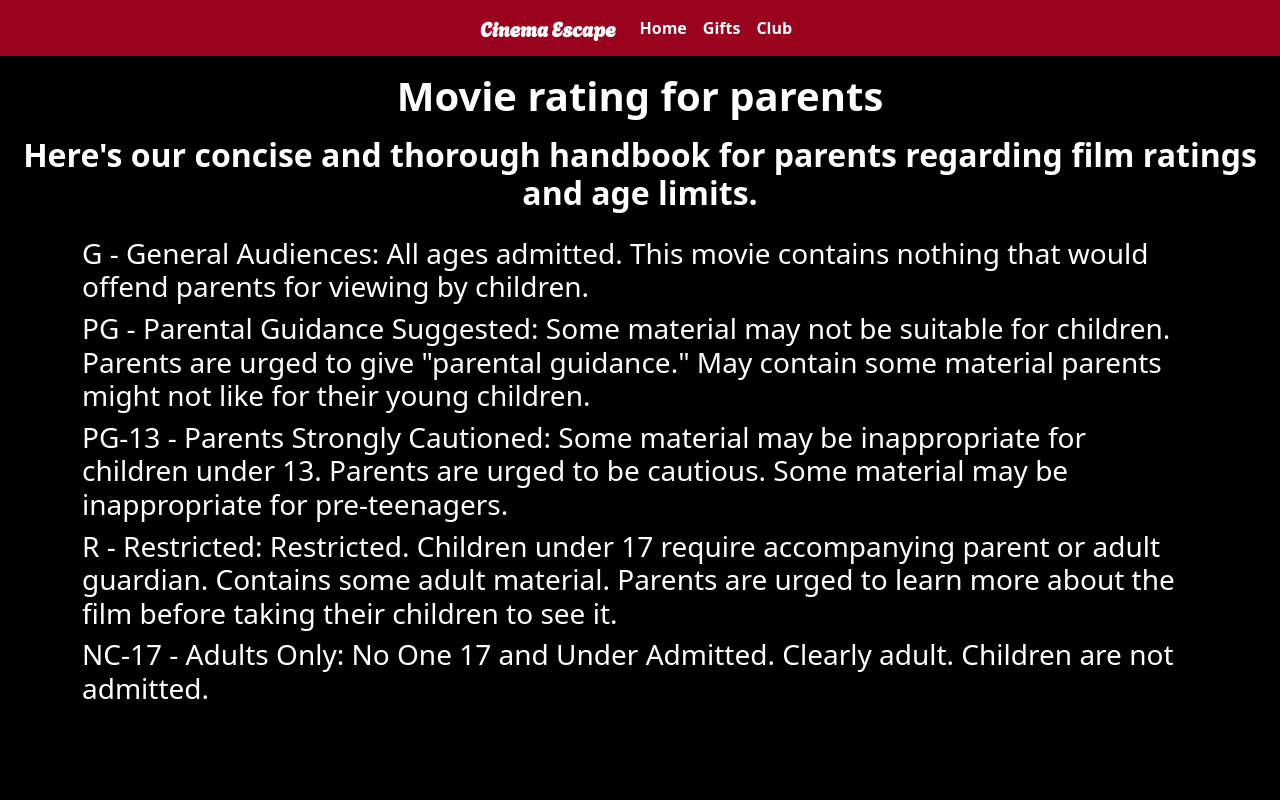
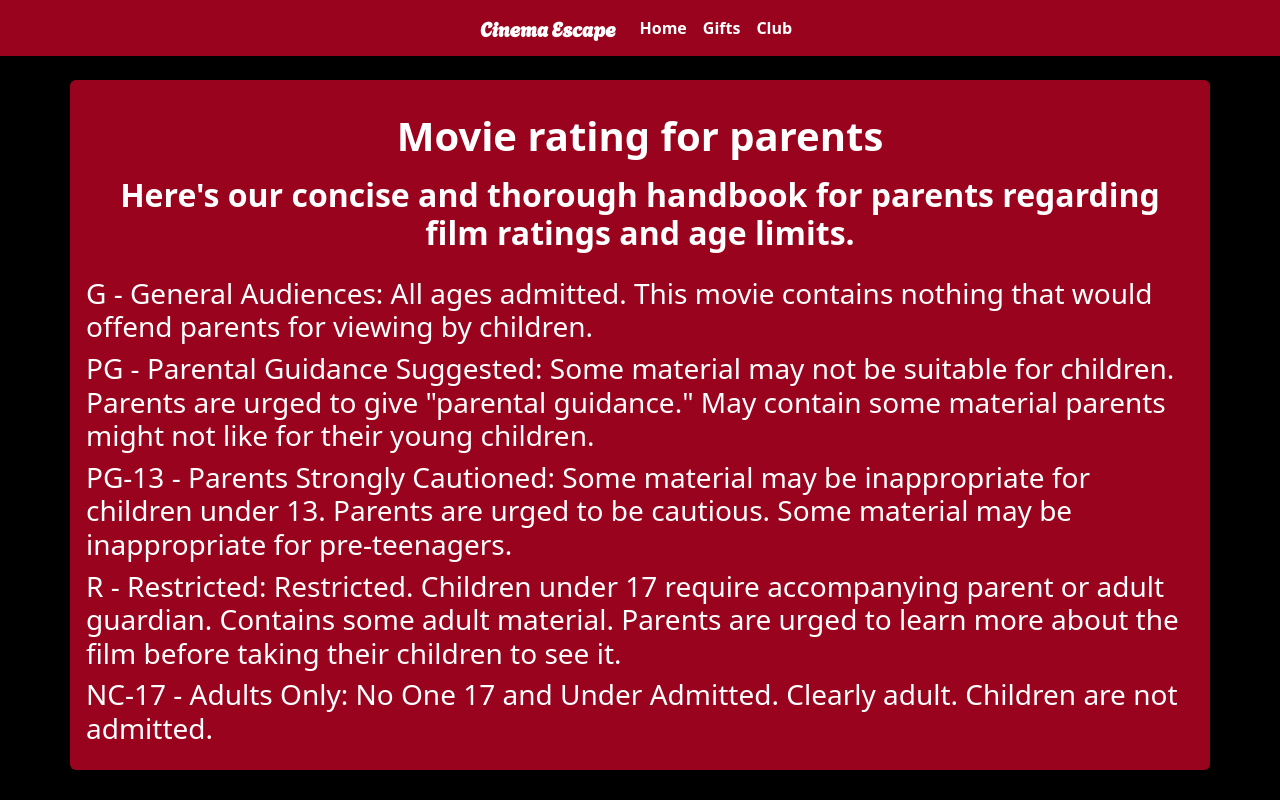
Before and after one commit to stellarorion/matura-web, a website: page parentalguide/index.html in a window 1280 px wide. Drawn offline with Linux system fonts and the light colour scheme.

Commit message:
visual tweaks to parentalguide

```diff
--- a/parentalguide/index.html
+++ b/parentalguide/index.html
@@ -30,15 +30,14 @@
 
     <!--/Navbar-->
 
-    <h1 class="text-white fw-bold text-center mt-3 mb-3">Movie rating for parents</h1>
-    <h2 class="text-white fw-bold text-center mt-3 mb-4">Here's our concise and thorough handbook for parents regarding film
-        ratings and age
-        limits.</h2>
-
     <div class="container">
         <div class="row">
-            <div class="col-md-12 text-white fw-bold">
+            <div class="col-md-12 text-white fw-bold bg-pc1 rounded p-3 mt-4">
 
+                <h1 class="text-white fw-bold text-center mt-3 mb-3">Movie rating for parents</h1>
+                <h2 class="text-white fw-bold text-center mt-3 mb-4">Here's our concise and thorough handbook for parents regarding film
+                    ratings and age
+                    limits.</h2>
                 <h3>G - General Audiences: All ages admitted. This movie contains nothing that would offend parents for
                     viewing by children.</h3>
                 <h3>PG - Parental Guidance Suggested: Some material may not be suitable for children. Parents are urged
```
